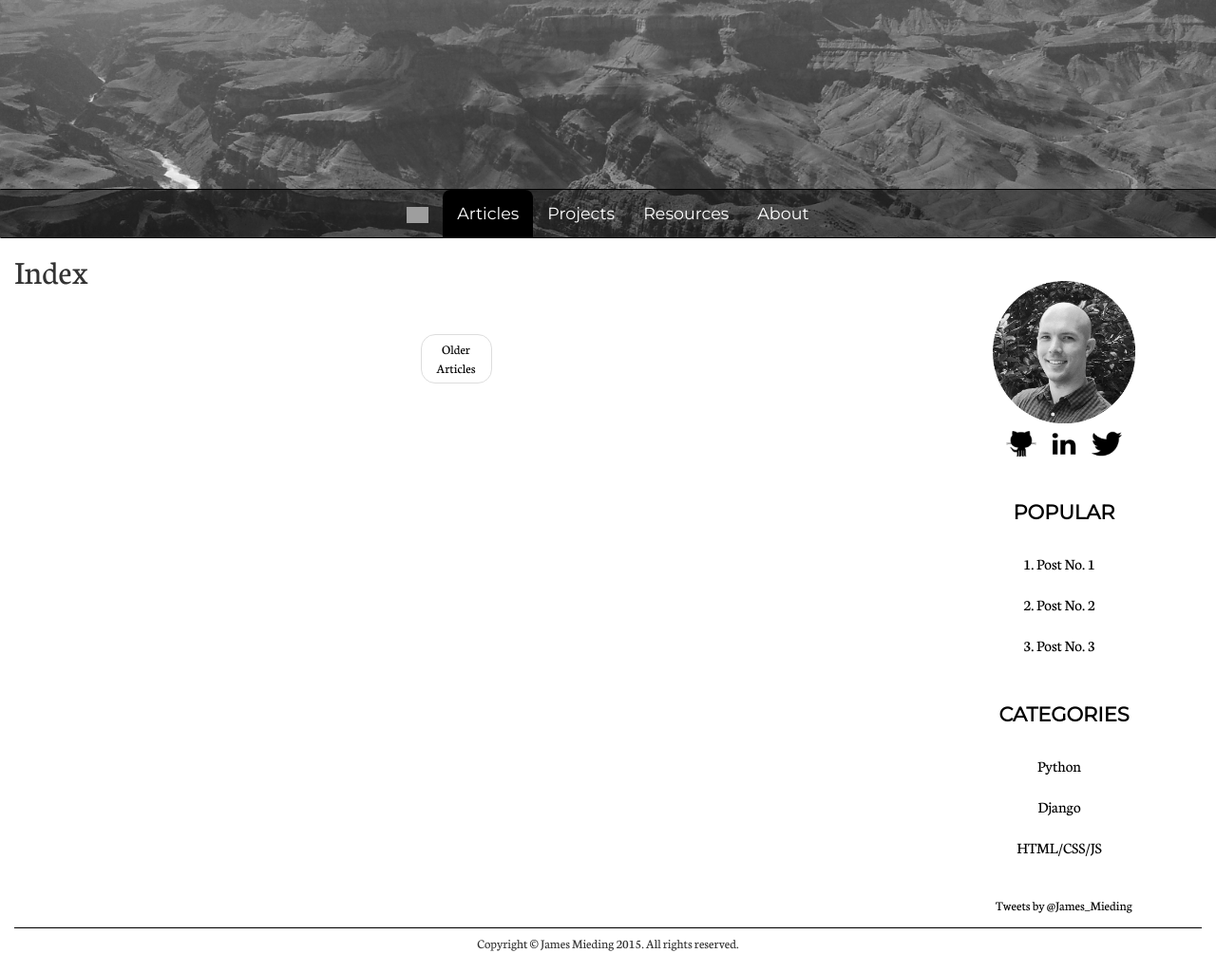
After one commit to jmieding/django_tutorials, a Django app: template blog/articles/templates/articles/index.html in a window 1280 px wide. The commit adds this page. Shown: the whole page at 95% size. Run offline with Django 3.2, Linux system fonts and the light colour scheme; the template is opened without the code that fills it, so the values that code supplies are empty; some libraries are stand-ins or nearby versions; grey boxes are pictures that could not be loaded.

Commit message:
rename and update templates. 1) About and singlepost.html move to the articles app from the root directory. 2) base.html: some stylistic changes. See style.css and script.js for details. 3) detail.html: new template for individual blog posts. 4) home.html: small stylistic changes. 5) index.html: adjusted to accommodate both view_five and view_all view functions. Moved from root directory.

```diff
--- /dev/null
+++ b/blog/articles/templates/articles/base.html
@@ -0,0 +1,153 @@
+<!DOCTYPE html>
+<html lang="en">
+<head>
+  <meta charset="utf-8">
+  <meta name="viewport" content="width=device-width, initial-scale=1.0">
+  <meta name="description" content="The Personal Blog of James Mieding">
+  <meta name="author" content="James Mieding">
+  <title>The Personal Blog of James Mieding</title>
+
+							<!-- CSS/Javascript files -->
+  {% load staticfiles %}
+
+  <link href="{% static 'bootstrap-3.3.4-dist/css/bootstrap.css' %}" rel="stylesheet" type="text/css" />
+  <link href="{% static 'style.css' %}" rel="stylesheet" type="text/css" />
+  <link href='https://fonts.googleapis.com/css?family=Montserrat' rel='stylesheet' type='text/css'>
+  <link href='https://fonts.googleapis.com/css?family=Neuton' rel='stylesheet' type='text/css'>
+
+  <script type="text/javascript" src="{% static 'tiny_mce.js'  %}"></script>
+  <script type="text/javascript" src="{% static 'jquery-2.1.4.min.js' %}"></script>
+  <script type="text/javascript" src="{% static 'bootstrap-3.3.4-dist/js/bootstrap.min.js' %}"></script>
+  <script type="text/javascript" src="{% static 'script.js'  %}"></script>
+</head>
+
+
+<body>
+
+							<!--Header Image-->
+<header class="desaturate">
+</header>
+
+  <!---Navigation-->
+<nav class="navbar" role="navigation">
+
+  <div class="navbar-header">
+    <button type="button" class="navbar-toggle" data-toggle="collapse" data-target="#ex1" aria-expanded="false">
+      <span class="sr-only">Toggle navigation</span>
+      <span class="icon-bar"></span>
+      <span class="icon-bar"></span>
+      <span class="icon-bar"></span>
+    </button>
+  </div>
+
+  <div class="collapse navbar-collapse" id="ex1">
+    <ul class="nav navbar-nav">
+
+      <li><a href="/"><img src="{% static 'blog_pics/home_icon.png' %}" height="17px"></a>
+      </li>
+
+      <li><a href="{% url 'index_five' %}" id="articles">Articles</a>
+      </li>
+
+      <li>
+        <a href="#">Projects</a>
+      </li>
+
+      <li>
+        <a href="{% url 'resources' %}">Resources</a>
+      </li>
+
+      <li>
+        <a href="#">About</a>
+      </li>
+
+<!--       <li class="dropdown">
+        <a data-target="#" data-toggle="dropdown" role="button" aria-haspopup="true" aria-expanded="false">
+          Projects<span class="caret"></span>
+        </a>
+        <ul class="dropdown-menu">
+          <li><a href="#" title="x">Python</a></li>
+          <li><a href="#">Django</a></li>
+          <li><a href="#" title="x">
+            HTML/CSS/JS
+          </a></li>
+          <li role="separator" class="divider"></li>
+          <li><a href="#">Separated link</a></li>
+        </ul>
+      </li> -->
+
+
+    </ul>
+  </div>
+
+</nav>
+
+<!-- MAIN CONTENT -->
+<div class="container-fluid">
+  <div class="row background">
+    <div class="col-sm-9">
+
+	<!--Post Content-->
+	  {% block main %}
+    {% endblock %}
+    </div>
+
+<!-- SIDEBAR -->
+  <div class="col-sm-3">
+    <div class="sidebar">
+
+      <div>
+        <img src="{% static 'blog_pics/headshot_bw_circle.gif' %}" class="profile-pic-sidebar" />
+      </div>
+
+    <!--Social Icons: Twitter/ LinkedIn -->
+      <div id="social-icons">
+        <a href="https://github.com/jmieding?tab=repositories" target="_blank"><img src="{% static 'blog_pics/giticon.png' %}" /></a>
+        <a href="http://bit.ly/1YJ7IMf" target="_blank"><img src="{% static 'blog_pics/linkedin.png' %}"  /></a>
+        <a href="https://twitter.com/James_Mieding" target="_blank"><img src="{% static 'blog_pics/twittericon.png' %}" /></a>
+      </div>
+
+    <!-- Search Bar -->
+
+    <!--Popular Articles-->
+      <div id="popular-posts">
+        <h4 class="panel-heading"><a href="#">Popular</a></h4>
+    	  <ul class="list-group">
+    	    <li class="list-group-item"><a href="#">1. Post No. 1</a></li>
+          <li class="list-group-item"><a href="#">2. Post No. 2</a></li>
+          <li class="list-group-item"><a href="#">3. Post No. 3</a></li>
+    	  </ul>
+      </div>
+
+      </hr>
+
+    <!--Categories-->
+      <div id="categories">
+        <h4 class="panel-heading"><a href="#">Categories</a></h4>
+    	  <ul class="list-group">
+          <li class="list-group-item"><a href="#">Python</a></li>
+          <li class="list-group-item"><a href="#">Django</a></li>
+          <li class="list-group-item"><a href="#">HTML/CSS/JS</a></li>
+    	  </ul>
+      </div>
+
+    <!-- Twitter Feed -->
+      <div id="twitter">
+        <a class="twitter-timeline" href="https://twitter.com/James_Mieding" data-widget-id="671483245431754757" data-chrome="nofooter noscrollbar">Tweets by @James_Mieding</a><script>!function(d,s,id){var js,fjs=d.getElementsByTagName(s)[0],p=/^http:/.test(d.location)?'http':'https';if(!d.getElementById(id)){js=d.createElement(s);js.id=id;js.src=p+"://platform.twitter.com/widgets.js";fjs.parentNode.insertBefore(js,fjs);}}(document,"script","twitter-wjs");</script>
+      </div>
+		</div>
+  </div>
+  </div>
+  </div>
+</div>
+
+
+
+<!--FOOTER-->
+
+  <div class="container-fluid footer">
+    <hr />
+    <p class="text-center text-footer">Copyright © James Mieding 2015. All rights reserved.</p>
+  </div>
+</body>
+</html>
--- /dev/null
+++ b/blog/articles/templates/articles/index.html
@@ -0,0 +1,45 @@
+{% extends 'articles/base.html' %}
+
+{% block main %}
+
+<h1>Index</h1>
+
+<article>
+{% for post in posts %}
+
+  <div>
+    <!-- Post Title -->
+    <p class="post-heading">
+      <a href="{% url 'detail' post.slug %}">{{post.title}}</a>
+    </p>
+    <hr>
+
+    <!--Post Information-->
+    <div class="row">
+      <div class="col-sm-12 col-md-12">
+        <p class="text-info">{{post.published_date |date:"N d, Y" }} | Categories: <a href="#">XXX</a></p>
+      </div>
+    </div>
+    <hr>
+
+    <!--Post Body-->
+    <p class="text-body">
+      {{ post.text | safe | truncatewords_html:20}}
+    </p>
+    <a href="{% url 'detail' post.slug %}"><button class="btn">More</button></a>
+
+  </br></br>
+  </div>
+
+{% endfor %}
+</article>
+
+<!-- Pager -->
+
+  <div class="pager-bottom">
+    <ul class="pager">
+      <li class="next"><a href="{% url 'index_all' %}">Older Articles</a></li>
+    </ul>
+  </div>
+
+{% endblock %}
```
Also changed, not shown: blog/articles/templates/articles/detail.html (added, +49 -0 lines), blog/articles/templates/articles/home.html (added, +29 -0 lines), blog/articles/templates/articles/singlepost.html (renamed from blog/templates/singlepost.html, +5 -5 lines), blog/templates/index.html (deleted, +0 -224 lines), blog/articles/templates/articles/About.html (renamed from blog/templates/About.html).
